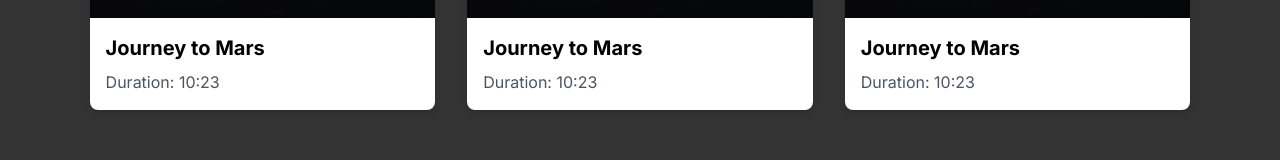
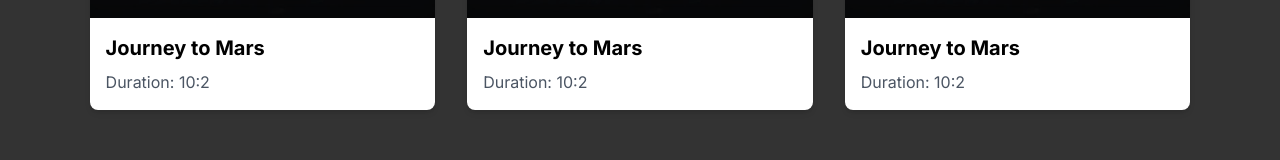
Before and after one commit to Lalman888/SpaceVoyagers, a Next.js app: page / in a window 1280 px wide. Shown: the part 2057-2217 px from the top of the page. Built offline with nearby package versions, Linux system fonts and the light colour scheme.

Commit message:
fix: update (#8)

```diff
--- a/src/components/Home/Video/Video.tsx
+++ b/src/components/Home/Video/Video.tsx
@@ -33,7 +33,7 @@
             </div>
             <div className="p-4">
               <h3 className="text-xl font-bold mb-2">Journey to Mars</h3>
-              <p className="text-gray-600">Duration: 10:23</p>
+              <p className="text-gray-600">Duration: 10:2</p>
             </div>
           </div>
         ))}
```
Also changed, not shown: 1 other file (tests, documents, lock files or other folders).
